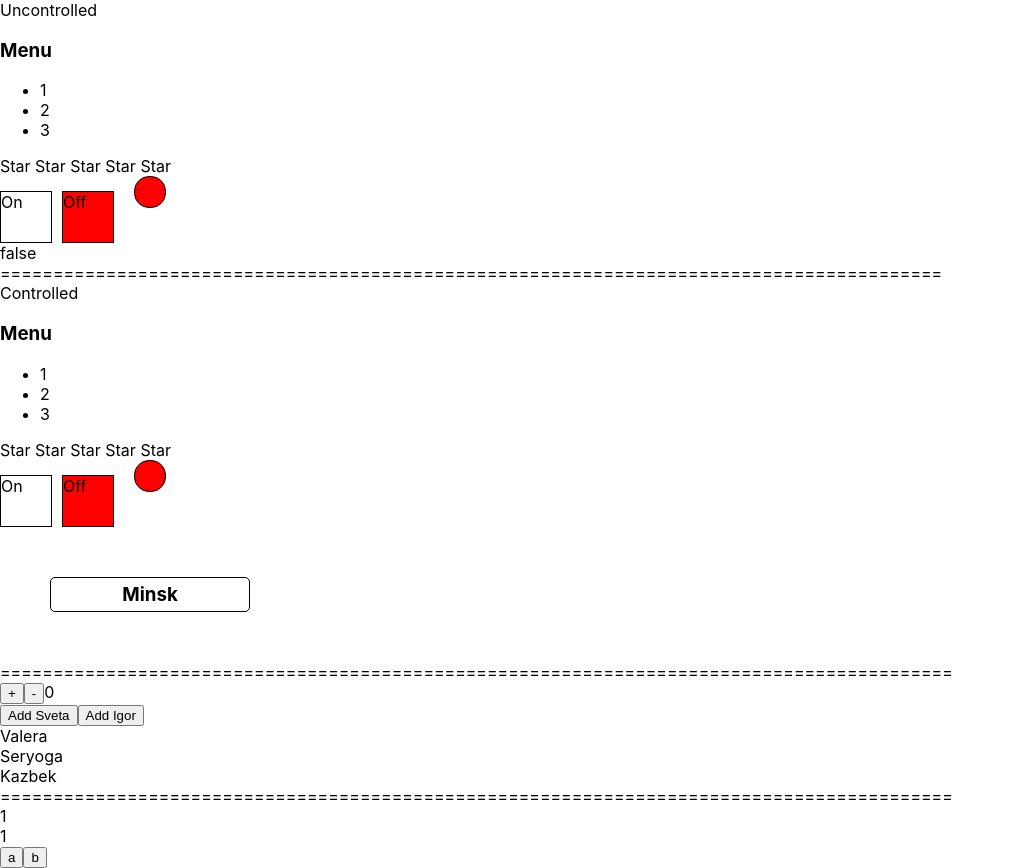
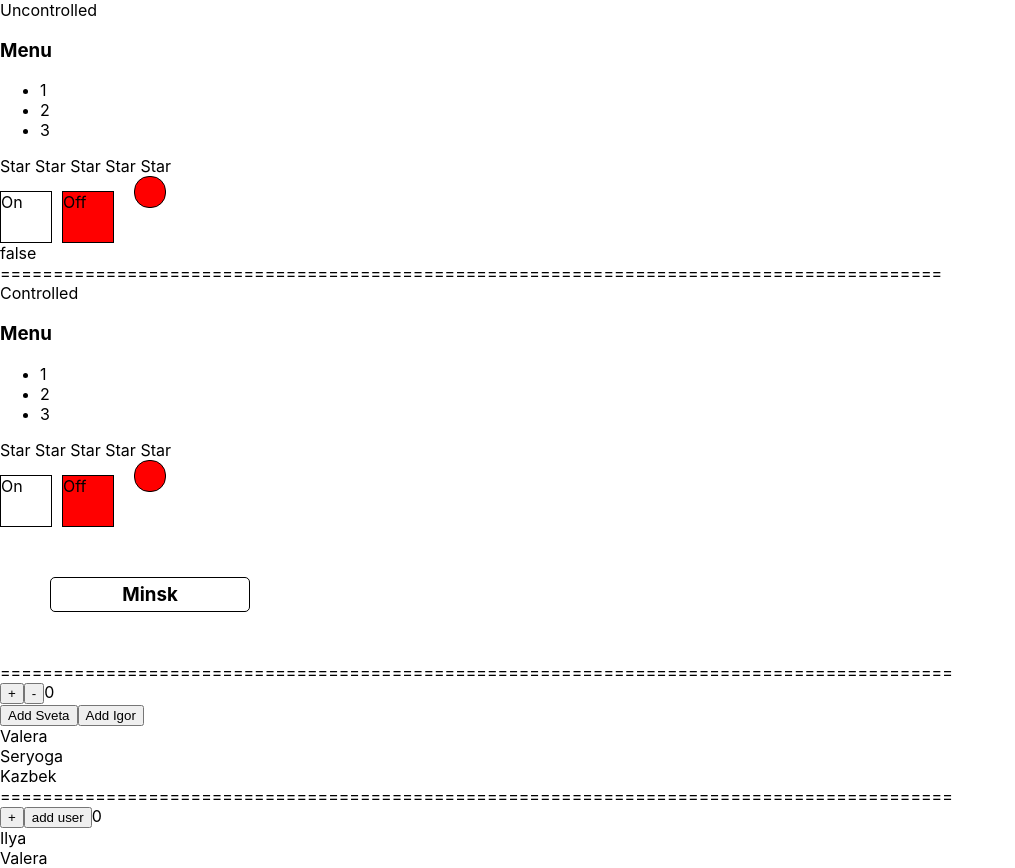
Before and after one commit to iForced/trainingStand, a React (Create React App) app: page / in a window 1280 px wide. Shown: the whole page, without its empty margins (0-1015 px from the left). Built offline with nearby package versions, Linux system fonts and the light colour scheme.

Commit message:
rewrite useMemo example

```diff
--- a/src/App.tsx
+++ b/src/App.tsx
@@ -8,7 +8,7 @@ import {RatingType, Rating} from "./components/Rating/Rating";
 import {OnOff} from "./components/OnOff/OnOff";
 import {Select} from "./components/Select/Select";
 import {ReactMemoDemo} from "./components/ReactMemoDemo/ReactMemoDemo";
-import {CounterUseMemo} from "./components/SelectUseMemo/CounterUseMemo";
+import {UseMemoExample} from "./components/SelectUseMemo/CounterUseMemo";
 
 export type SelectItemType = {
     title: string
@@ -49,7 +49,7 @@ function App() {
             <div>==========================================================================================</div>
             <ReactMemoDemo />
             <div>==========================================================================================</div>
-            <CounterUseMemo />
+            <UseMemoExample />
         </div>
     );
 }
--- a/src/components/SelectUseMemo/CounterUseMemo.tsx
+++ b/src/components/SelectUseMemo/CounterUseMemo.tsx
@@ -1,21 +1,39 @@
 import React, {useMemo, useState} from "react";
 
-export const CounterUseMemo = () => {
-    console.log('container rendered')
 
-    const slow = () => {
-        for (let i = 0; i < 10000000000; i++) {
-        }
-        return setA(a + 1)
-    }
-    const [a, setA] = useState<number>(1)
-    const [b, setB] = useState<number>(1)
+
+export const Users = (props: {users: Array<string>}) => {
+    console.log('Users rendered')
+
     return (
         <div>
-            <div>{a}</div>
-            <div>{b}</div>
-            <button onClick={slow}>a</button>
-            <button onClick={() => setB(b + 1)}>b</button>
+            {props.users.map((u,i) => <div key={i}>{u}</div>)}
         </div>
     )
 }
+export const UsersMemo = React.memo(Users)
+
+export const UseMemoExample =() => {
+    console.log('UseMemo example')
+
+    const [counter, setCounter] = useState(0)
+    const [users, setUsers] = useState(['Ilya', 'Valera', 'Kazbek'])
+
+    const filteredUsers = useMemo(() => {
+        const usersWithL = users.filter(u => u.toLowerCase().indexOf('l') > -1)
+        return usersWithL
+    }, [users])
+
+    const addUser = () => {
+        setUsers([...users, 'Oleg'])
+    }
+
+    return (
+        <div>
+            <button onClick={() => setCounter(counter + 1)}>+</button>
+            <button onClick={addUser}>add user</button>
+            {counter}
+            <UsersMemo users={filteredUsers} />
+        </div>
+    )
+}
```
